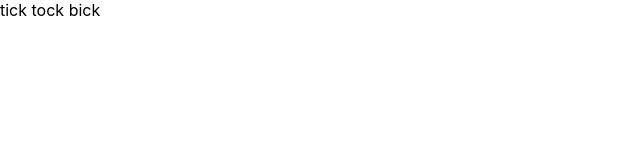
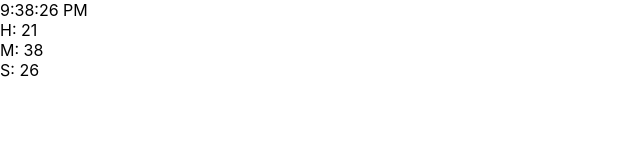
Before and after one commit to sprajams/analog-clock, a React (Create React App) app: page / in a window 1280 px wide. Shown: the top 160 px of the page, without its empty margins (0-640 px from the left). Built offline with nearby package versions, Linux system fonts and the light colour scheme.

Commit message:
render current time in hour, min, seconds

```diff
--- a/src/App.jsx
+++ b/src/App.jsx
@@ -1,10 +1,22 @@
-import Clock from "./components/Clock";
+import { useState } from "react";
+import Time from "./components/Time";
 import "./App.scss";
 
 function App() {
+  const [hours, setHours] = useState(NaN);
+  const [minutes, setMinutes] = useState(NaN);
+  const [seconds, setSeconds] = useState(NaN);
+
   return (
     <div className="App">
-      <Clock />
+      <Time
+        setHours={setHours}
+        setMinutes={setMinutes}
+        setSeconds={setSeconds}
+      />
+      <div>H: {hours}</div>
+      <div>M: {minutes}</div>
+      <div>S: {seconds}</div>
     </div>
   );
 }
--- a/src/components/Clock/index.jsx
+++ /dev/null
@@ -1,24 +0,0 @@
-import { useState, useEffect } from "react";
-
-function Clock() {
-  //   const [date, setDate] = useState("");
-
-  //   useEffect(() => {
-  //     setDate(new Date());
-  //   }, []);
-
-  //   const onClick = () => {
-  //     setDate(new Date());
-  //     console.log(date);
-  //   };
-
-  return (
-    <div>
-      <div> tick tock bick</div>
-      {/* <button onClick={onClick}>current time</button> */}
-      <div></div>
-    </div>
-  );
-}
-
-export default Clock;
--- /dev/null
+++ b/src/components/Time/index.jsx
@@ -0,0 +1,30 @@
+import { useState, useEffect } from "react";
+
+function Time({ setHours, setMinutes, setSeconds }) {
+  const [date, setDate] = useState(new Date());
+
+  // set current time every 1 second
+  useEffect(() => {
+    const timer = setInterval(() => {
+      setDate(new Date());
+    }, 1000);
+    return () => {
+      clearInterval(timer);
+    };
+  }, []);
+
+  // from current time, set the current hour, minute, second
+  useEffect(() => {
+    setHours(date.getHours());
+    setMinutes(date.getMinutes());
+    setSeconds(date.getSeconds());
+  }, [setHours, setMinutes, setSeconds, date]);
+
+  return (
+    <div>
+      <div>{date.toLocaleTimeString()}</div>
+    </div>
+  );
+}
+
+export default Time;
```
